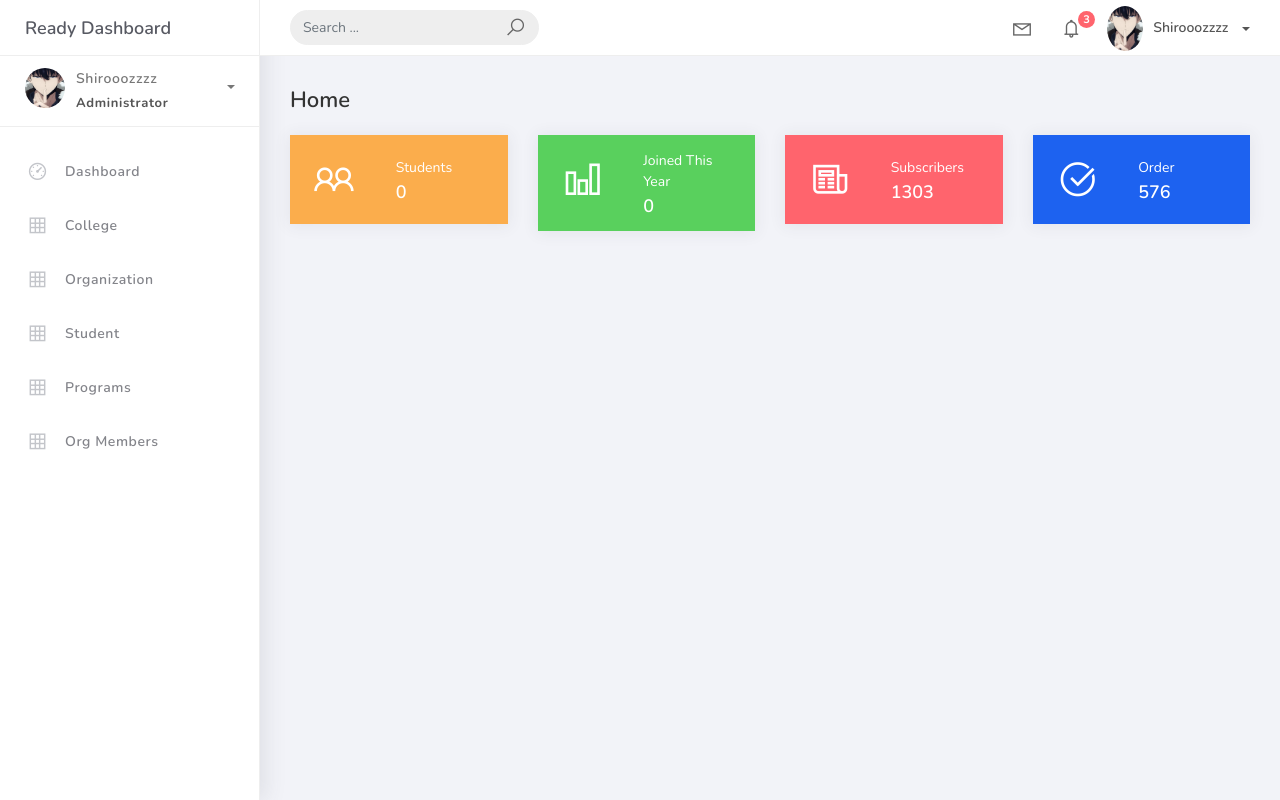
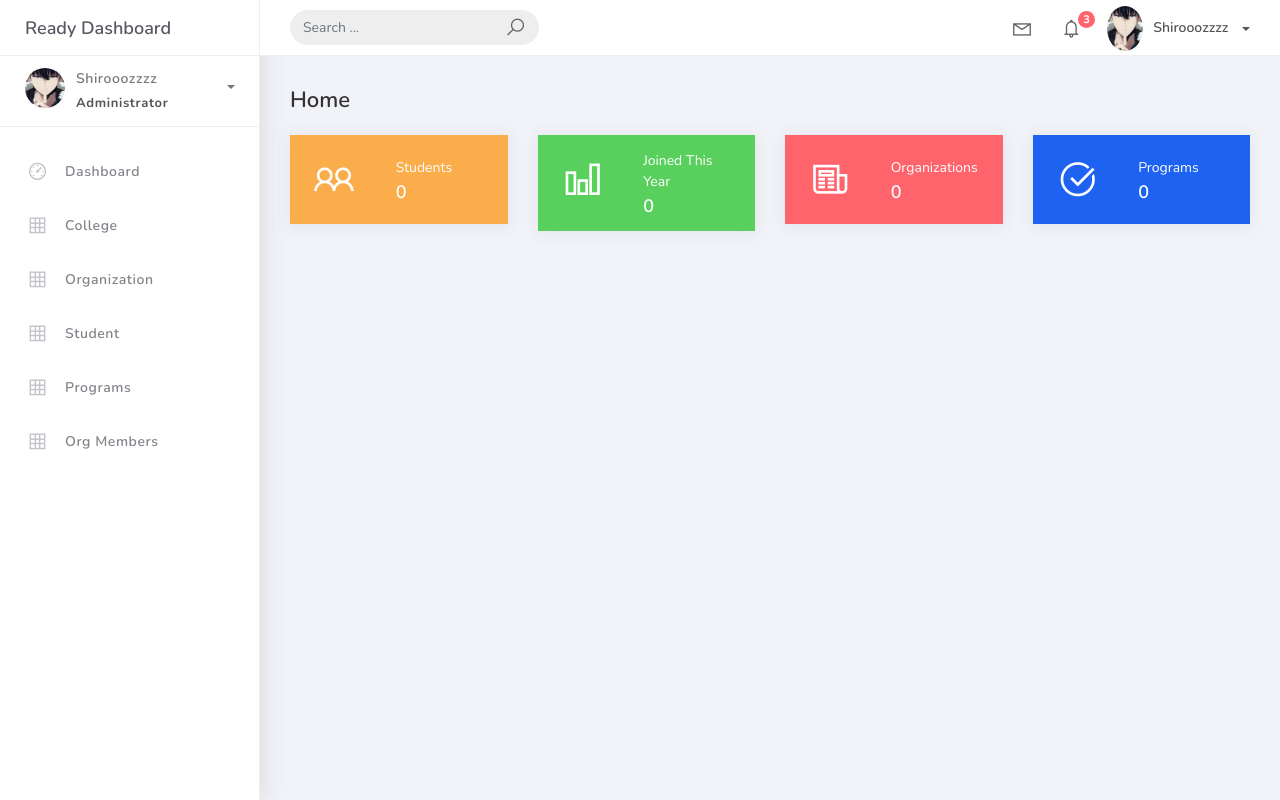
Before and after one commit to shirooozzzz/PSUSphere, a Django app: page / in a window 1280 px wide. Run offline with Django 5.2, Linux system fonts and the light colour scheme; data that the repository does not hold is empty; some libraries are stand-ins or nearby versions.

Commit message:
add org and prog in dashboard

```diff
--- a/studentorg/views.py
+++ b/studentorg/views.py
@@ -24,6 +24,8 @@ class HomePageView(ListView):
     def get_context_data(self, **kwargs):
         context = super().get_context_data(**kwargs)
         context["total_students"] = Student.objects.count()
+        context["total_organizations"] = Organization.objects.count()
+        context["total_programs"] = Program.objects.count()
 
         today = timezone.now().date()
         count = (
--- a/templates/home.html
+++ b/templates/home.html
@@ -57,8 +57,8 @@
                             </div>
                             <div class="col-7 d-flex align-items-center">
                                 <div class="numbers">
-                                    <p class="card-category">Subscribers</p>
-                                    <h4 class="card-title">1303</h4>
+                                    <p class="card-category">Organizations</p>
+                                    <h4 class="card-title">{{total_organizations}}</h4>
                                 </div>
                             </div>
                         </div>
@@ -77,8 +77,8 @@
                             </div>
                             <div class="col-7 d-flex align-items-center">
                                 <div class="numbers">
-                                    <p class="card-category">Order</p>
-                                    <h4 class="card-title">576</h4>
+                                    <p class="card-category">Programs</p>
+                                    <h4 class="card-title">{{total_programs}}</h4>
                                 </div>
                             </div>
                         </div>
```
